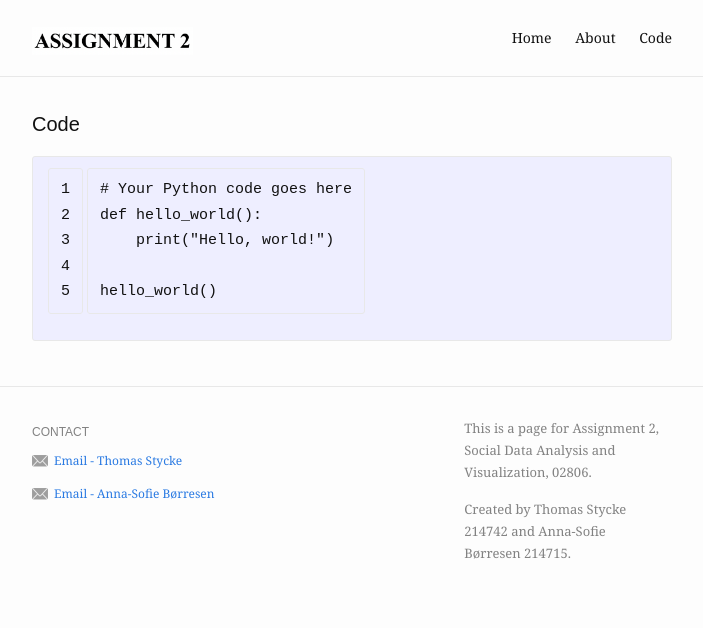
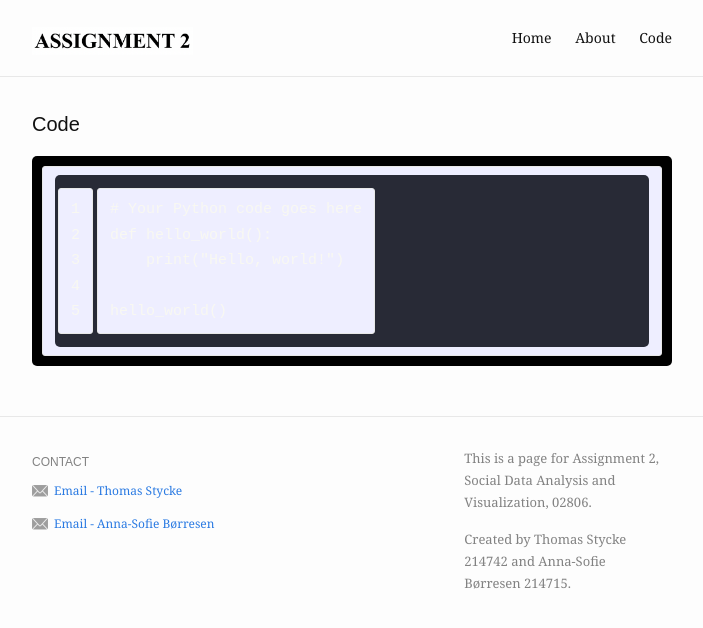
Before and after one commit to Thomasstycke/Thomasstycke.github.io, a Jekyll site: the page built from code.md, in a window 1280 px wide. Shown: the top 628 px of the page, without its empty margins (288-991 px from the left). Built offline with Jekyll 4.4.1, drawn with Linux system fonts in a browser that asks for light colours.

```diff
--- a/assets/css/main.scss
+++ b/assets/css/main.scss
@@ -33,3 +33,29 @@ $on-laptop: 800px;
 
 // Import partials from `sass_dir` (defaults to `_sass`)
 @import "base", "layout", "site", "work", "blog", "post", "404";
+
+// Custom styles for code blocks
+figure {
+  background-color: black;
+  color: #F8F8F2; /* Adjust text color as needed */
+  padding: 10px;
+  border-radius: 5px;
+  margin-bottom: 20px;
+}
+
+figcaption {
+  color: #50fa7b; /* Adjust caption color as needed */
+  font-size: 16px;
+  margin-bottom: 10px;
+}
+
+pre {
+  margin: 0;
+}
+
+code {
+  display: block;
+  padding: 10px;
+  border-radius: 5px;
+  background-color: #282a36; /* Adjust code background color as needed */
+}
```
